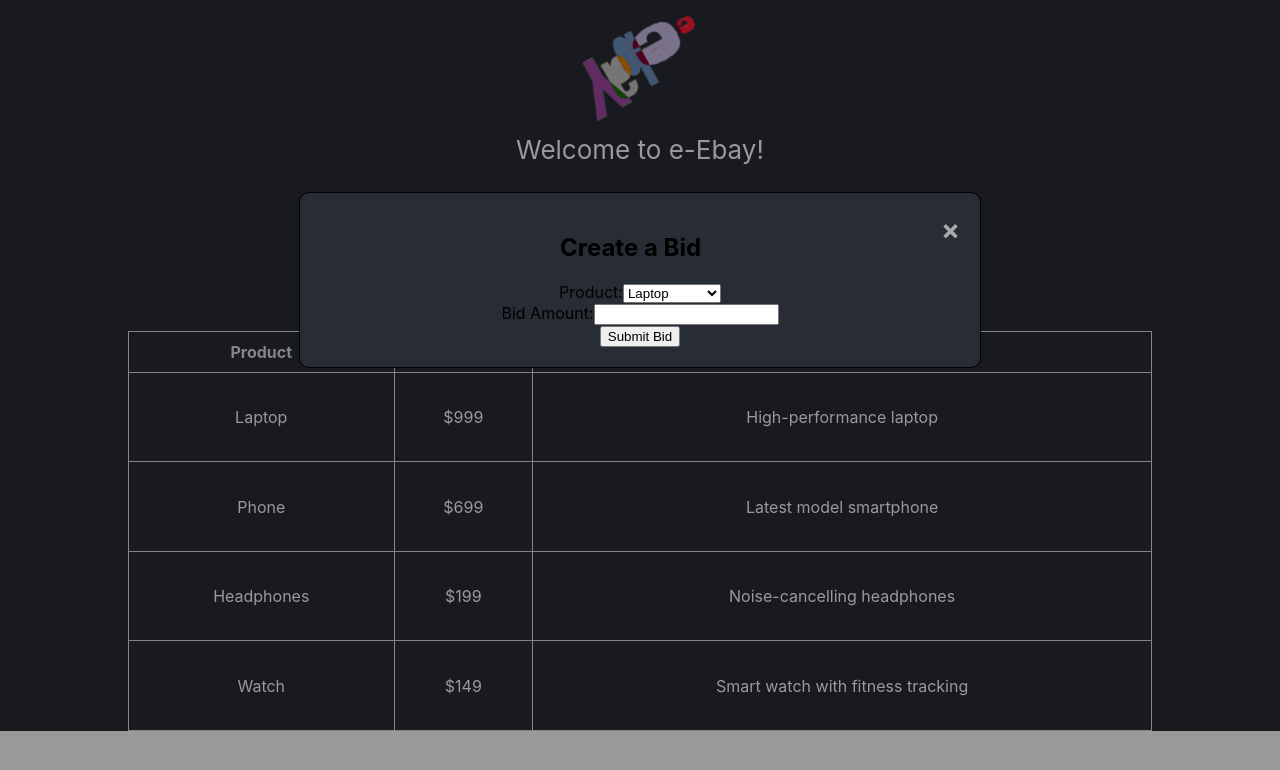
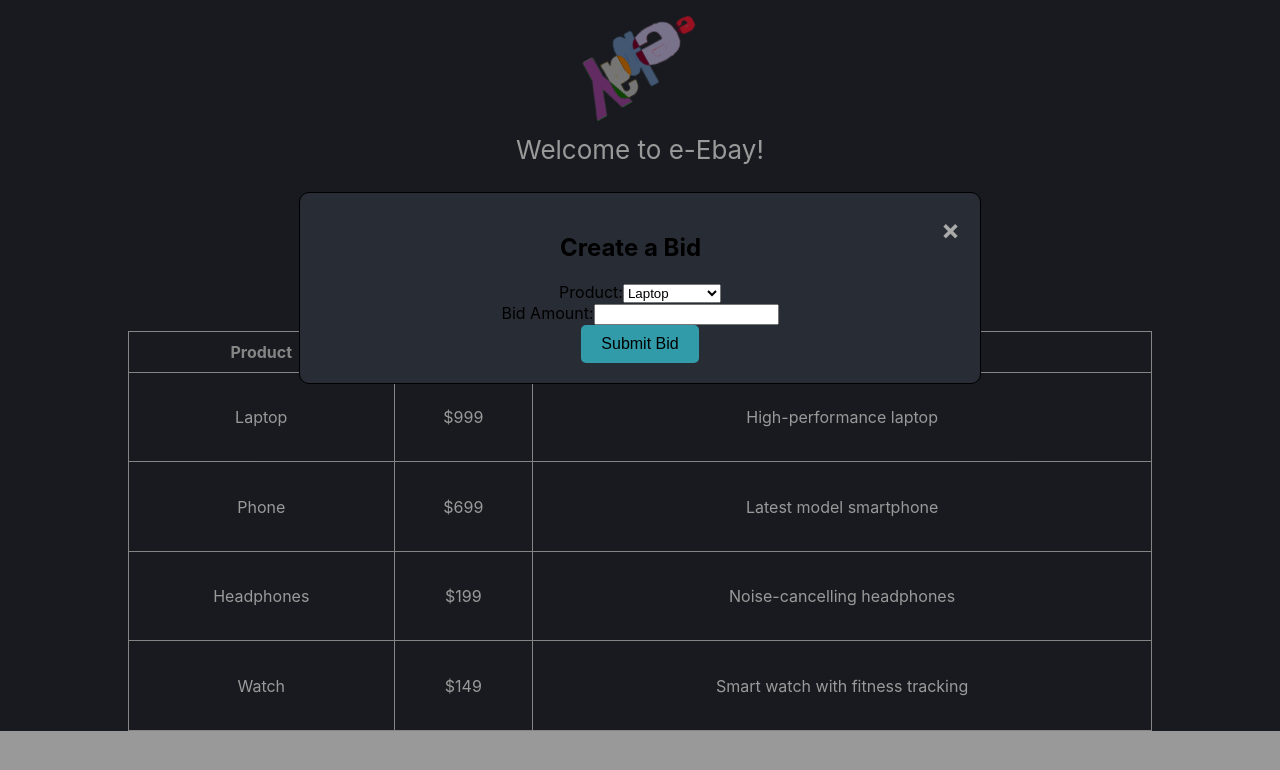
Before and after one commit to KeilanEvans/uni_work, a React (Create React App) app in the folder cryptotender/: page / in a window 1280 px wide. Both pictures are taken after a click on the button "Create Bid". Shown: the top 770 px of the page. Built offline with nearby package versions, Linux system fonts and the light colour scheme.

Commit message:
added exiting button styles to create

```diff
--- a/cryptotender/src/App.js
+++ b/cryptotender/src/App.js
@@ -90,7 +90,7 @@
                 <input type="number" name="bidAmount" />
               </label>
               <br />
-              <button type="submit">Submit Bid</button>
+              <button type="submit" className="button">Submit Bid</button>
             </form>
           </div>
         </div>
@@ -116,7 +116,7 @@
                 <input type="number" name="bidAmount" />
               </label>
               <br />
-              <button type="submit">Submit Bid</button>
+              <button type="submit" className="button">Submit Bid</button>
             </form>
           </div>
         </div>
```
